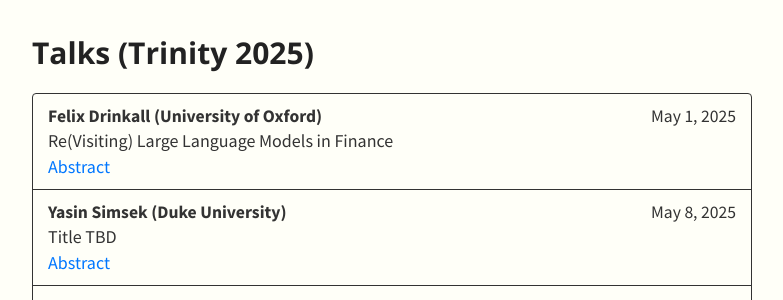
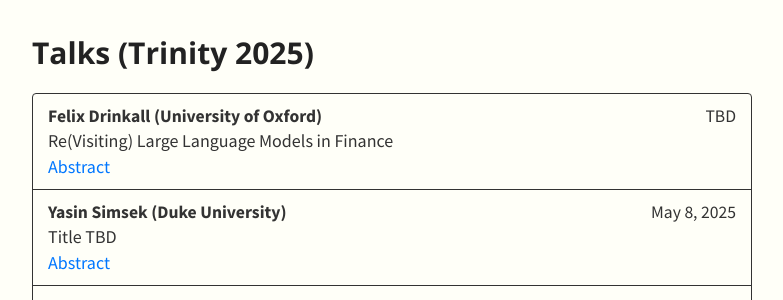
Before and after one commit to SML-Fin/SML-Fin.github.io, a Jekyll site: the page built from index.md, in a window 1280 px wide and 900 px high, scrolled down 327 px. Shown: the part 155-455 px from the top of the window, without its empty margins (248-1031 px from the left). Built offline with Jekyll 4.4.1, drawn with Linux system fonts in a browser that asks for light colours; nearby versions of some CDN libraries; our own code applies the rules of GitHub Pages for plain Markdown files.

Commit message:
Update talks.yml

```diff
--- a/_data/talks.yml
+++ b/_data/talks.yml
@@ -1,7 +1,7 @@
 - type: Talks (Trinity 2025)
   members:
     - speaker: Felix Drinkall (University of Oxford)
-      date: May 1, 2025
+      date: TBD
       title: Re(Visiting) Large Language Models in Finance
       abstract: This study evaluates the effectiveness of specialised large language models (LLMs) developed for accounting and finance. Empirical analysis demonstrates that these domain-specific models, despite being nearly 50 times smaller, consistently outperform state-of-the-art general-purpose LLMs in return prediction. By pre-training the models on year-specific financial datasets from 2007 to 2023, the study also mitigates look-ahead bias, a common limitation of general-purpose LLMs. The findings highlight the critical importance of addressing look-ahead bias to ensure reliable results. Extensive robustness checks further validate the superior performance of these models.
     - speaker: Yasin Simsek (Duke University)
```
